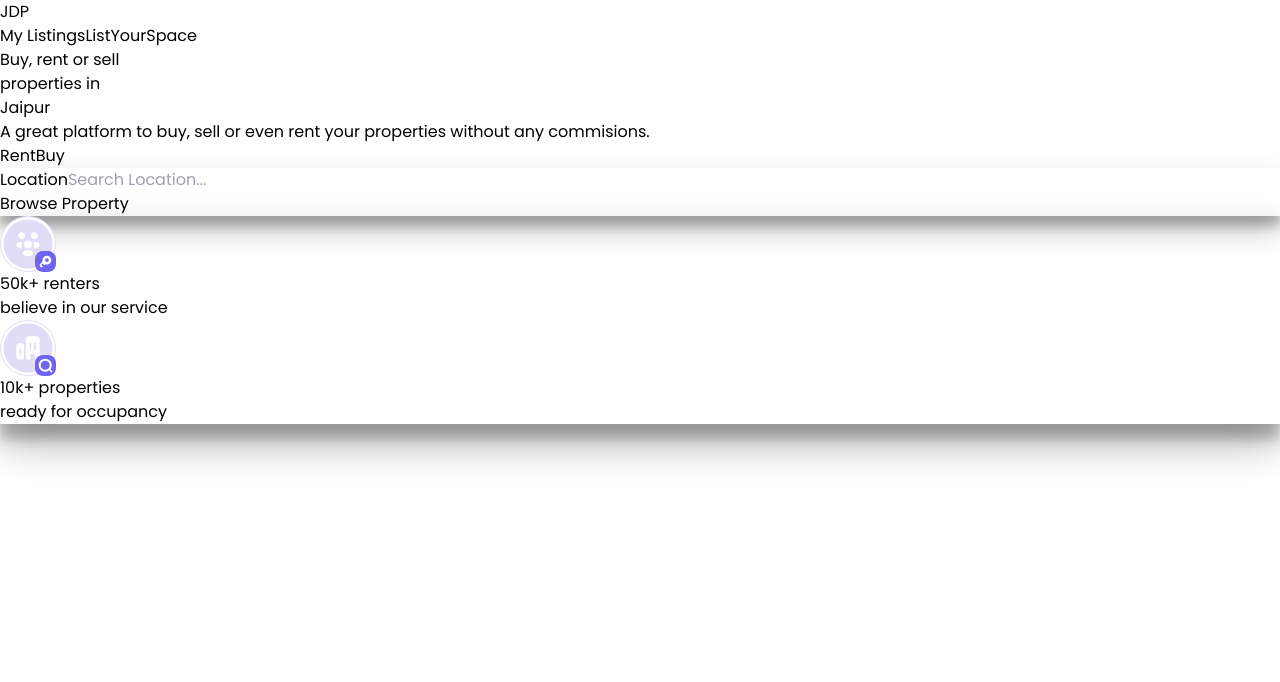
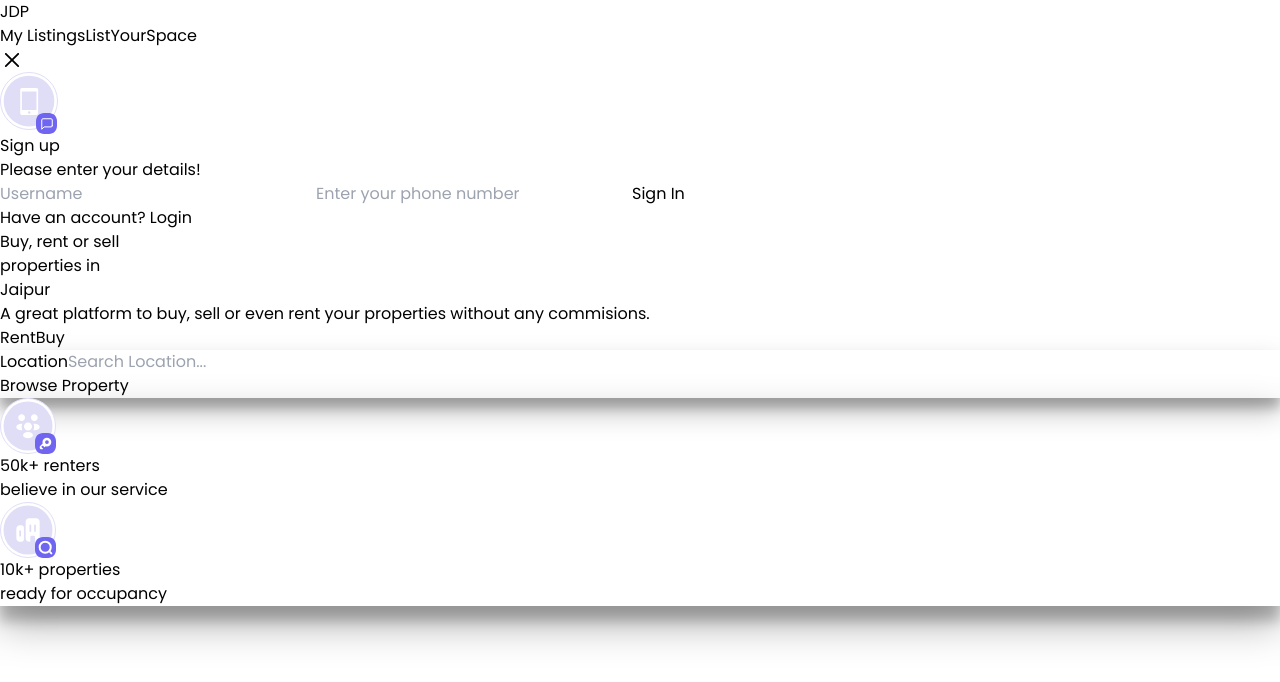
Before and after one commit to Vaibhav310701/JPD, a Next.js app: page / in a window 1280 px wide. Shown: the top 682 px of the page. Built offline with nearby package versions, Linux system fonts and the light colour scheme.

Commit message:
Add Login, SignIn & OTP Modal

```diff
--- a/src/app/page.tsx
+++ b/src/app/page.tsx
@@ -1,7 +1,9 @@
 "use client";
 import React, { useState } from "react";
 import { useRouter } from "next/navigation";
-
+import LoginModal from "../components/LoginModal";
+import SignInModal from '../components/SigInModal'
+import OtpModal from '../components/OtpModal'
 export default function Home() {
   const [location, setLocation] = useState("");
 
@@ -26,6 +28,13 @@ export default function Home() {
           backgroundPosition: "center",
         }}
       ></div>
+      <div className="fixed inset-0 flex items-center justify-center bg-black bg-opacity-50 backdrop-blur-sm z-20">
+        <div className="h-full w-full  md:h-[500px] lg:h-[500px] md:w-[400px] lg:w-[400px] bg-white border rounded-lg">
+          {/* <LoginModal /> */}
+          <SignInModal />
+          {/* <OtpModal /> */}
+        </div>
+      </div>
       {/* Left Content */}
       <div className="h-3/4  lg:h-full w-full flex justify-center items-center pt-6 z-10">
         <div className="flex flex-col items-center md:items-center lg:items-start gap-6 w-[80%] lg:w-[75%] md:[85%] m-auto">
@@ -90,7 +99,7 @@ export default function Home() {
         </div>
       </div>
       {/* Right Content */}
-      <div className="h-1/4  lg:h-full w-full flex justify-center items-end pb-4 z-10">
+      <div className="h-1/4  lg:h-full w-full flex justify-center items-end pb-4 z-10 relative">
         <div
           className="h-[150px] w-[80%] p-6 bg-white flex "
           style={{
--- a/src/app/rent/[propertyId]/page.jsx
+++ b/src/app/rent/[propertyId]/page.jsx
@@ -49,7 +49,7 @@ export default function Page() {
         {/* Property Details */}
         <div className="w-full  md:w-[calc(100%-292px)] lg:w-[calc(100%-292px)] border border-[#E0DEF7] rounded-md flex flex-col gap-2 h-fit p-2 md:px-6 lg:px-6 bg-white">
           <div className="flex items-center justify-between border-b border-[#E0DEF7] pb-2">
-            <p>Resedential plot for sale at mansarovar, jaipur</p>
+            <p className="font-semibold">Resedential plot for sale at mansarovar, jaipur</p>
             <div className="flex justify-end gap-4 items-center">
                         <img
                           src="/assets/icons/wishlistIcon.svg"
@@ -175,7 +175,7 @@ export default function Page() {
           </div>
           {/* Footer */}
           <div className="pt-4">
-            <p className="text-[#9EA3AE] border-t-2 border-[#E0DEF7] font-medium px-4 pt-2">
+            <p className="text-[#9EA3AE] border-t-2 border-[#E0DEF7] font-medium text-[12px] px-4 pt-2">
               <span className="text-[#F44336] font-semibold">Caution:</span>{" "}
               Always verify property details and user credentials before any
               transaction. This website is a platform for connecting buyers and
--- /dev/null
+++ b/src/components/LoginModal.jsx
@@ -0,0 +1,36 @@
+"use client";
+import { RxCross2 } from "react-icons/rx";
+export default function LoginModal() {
+  return (
+    <div className="h-full w-full flex flex-col justify-center gap-4 relative">
+      <div className="absolute top-4 right-4 cursor-pointer text-gray-600 hover:text-gray-800">
+        <RxCross2 size={24} />
+      </div>
+      <div className="flex flex-col items-center justify-center gap-4">
+        <img src="assets/icons/LoginIcon.svg" />
+        <p className="text-[#000929] text-[24px] font-semibold">Login</p>
+        <p className="w-[70%] mx-auto text-center text-[#001619B2] text-[14px] font-medium leading-5">
+          We will send you a{" "}
+          <span className="text-[black]">One Time Password</span> on your phone
+          number.
+        </p>
+      </div>
+      <div className="w-[80%] mx-auto flex flex-col items-center justify-center gap-4 pt-10">
+        <input
+          type="tel"
+          placeholder="Enter your phone number"
+          className="p-2 border border-gray-300 rounded-md w-full"
+        />
+        <button className="w-full bg-[#7065F0] hover:bg-[#6255f3] text-white p-2 rounded-md  font-medium">
+          Login
+        </button>
+        <p>
+          Don't have an account?{" "}
+          <a href="/signup" className="text-[#7065F0] hover:underline">
+            Sign up
+          </a>
+        </p>
+      </div>
+    </div>
+  );
+}
--- /dev/null
+++ b/src/components/OtpModal.jsx
@@ -0,0 +1,37 @@
+"use client";
+import { RxCross2 } from "react-icons/rx";
+export default function OtpModal() {
+  return (
+    <div className="h-full w-full flex flex-col justify-center gap-4 relative">
+         <div className="absolute top-4 right-4 cursor-pointer text-gray-600 hover:text-gray-800">
+                <RxCross2 size={24} />
+              </div>
+      <div className="flex flex-col items-center justify-center gap-4">
+        <img src="assets/icons/LoginIcon.svg" />
+        <p className="text-[#000929] text-[24px] font-semibold">Verification</p>
+        <p className="w-[70%] mx-auto text-center text-[#001619B2] text-[14px] font-medium leading-5">
+          You will get a OTP via SMS.
+        </p>
+      </div>
+      <div className="w-[80%] mx-auto flex flex-col items-center justify-center gap-4 pt-10">
+        <input
+          type="number"
+          placeholder="Enter OTP"
+          className="p-2 border border-gray-300 rounded-md w-full"
+        />
+        <button className="w-full bg-[#7065F0] hover:bg-[#6255f3] text-white p-2 rounded-md  font-medium">
+          Verify
+        </button>
+        <div className="flex flex-col justify-center items-center text-center">
+          <p>Didn’t receive the verification OTP?</p>
+          <p>
+            <span className="text-[#7065F0] hover:underline cursor-pointer">
+              Resend again
+            </span>{" "}
+            in 05:03 minutes.
+          </p>
+        </div>
+      </div>
+    </div>
+  );
+}
--- /dev/null
+++ b/src/components/SigInModal.jsx
@@ -0,0 +1,85 @@
+// "use client";
+// import { RxCross2 } from "react-icons/rx";
+// export default function SignInModal() {
+//   return (
+//     <div className="h-full w-full flex flex-col justify-center gap-4 relative">
+//         <div className="absolute right-2 top-1">
+//             <RxCross2 />
+//         </div>
+//       <div className="flex flex-col items-center justify-center gap-4">
+//         <img src="assets/icons/LoginIcon.svg" />
+//         <p className="text-[#000929] text-[24px] font-semibold">Sign up</p>
+//         <p className="w-[70%] mx-auto text-center text-[#001619B2] text-[14px] font-medium leading-5">
+//           Please enter your details!
+//         </p>
+//       </div>
+//       <div className="w-[80%] mx-auto flex flex-col items-center justify-center gap-4 pt-10">
+//         <input
+//           type="text"
+//           placeholder="Username"
+//           className="p-2 border border-gray-300 rounded-md w-full focus:outline-none focus:ring-2 focus:ring-[#E0DEF7]"
+//         />
+//         <input
+//           type="tel"
+//           placeholder="Enter your phone number"
+//           className="p-2 border border-gray-300 rounded-md w-full focus:outline-none focus:ring-2 focus:ring-[#E0DEF7]"
+//         />
+
+//         <button className="w-full bg-[#7065F0] hover:bg-[#6255f3] text-white p-2 rounded-md  font-medium">
+//           Sign In
+//         </button>
+//         <p>
+//           Have an account?{" "}
+//           <a href="/signup" className="text-[#7065F0] hover:underline">
+//             Login
+//           </a>
+//         </p>
+//       </div>
+//     </div>
+//   );
+// }
+"use client";
+import { RxCross2 } from "react-icons/rx";
+
+export default function SignInModal() {
+  return (
+    <div className="h-full w-full flex flex-col justify-center gap-4 relative">
+      {/* Cross Icon */}
+      <div className="absolute top-4 right-4 cursor-pointer text-gray-600 hover:text-gray-800">
+        <RxCross2 size={24} />
+      </div>
+
+      {/* Modal Content */}
+      <div className="flex flex-col items-center justify-center gap-4">
+        <img src="assets/icons/LoginIcon.svg" alt="Login Icon" />
+        <p className="text-[#000929] text-[24px] font-semibold">Sign up</p>
+        <p className="w-[70%] mx-auto text-center text-[#001619B2] text-[14px] font-medium leading-5">
+          Please enter your details!
+        </p>
+      </div>
+
+      {/* Form Section */}
+      <div className="w-[80%] mx-auto flex flex-col items-center justify-center gap-4 pt-10">
+        <input
+          type="text"
+          placeholder="Username"
+          className="p-2 border border-gray-300 rounded-md w-full focus:outline-none focus:ring-2 focus:ring-[#E0DEF7]"
+        />
+        <input
+          type="tel"
+          placeholder="Enter your phone number"
+          className="p-2 border border-gray-300 rounded-md w-full focus:outline-none focus:ring-2 focus:ring-[#E0DEF7]"
+        />
+        <button className="w-full bg-[#7065F0] hover:bg-[#6255f3] text-white p-2 rounded-md font-medium">
+          Sign In
+        </button>
+        <p>
+          Have an account?{" "}
+          <a href="/signup" className="text-[#7065F0] hover:underline">
+            Login
+          </a>
+        </p>
+      </div>
+    </div>
+  );
+}
```
Also changed, not shown: src/app/rent/page.jsx (+9 -22 lines), public/assets/icons/LoginIcon.svg (added).
